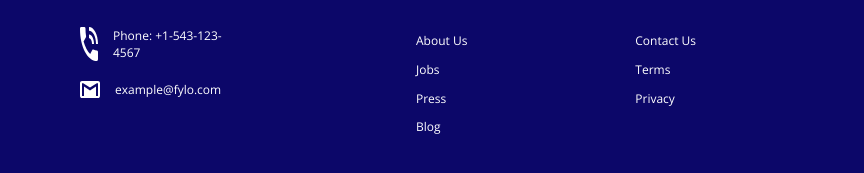
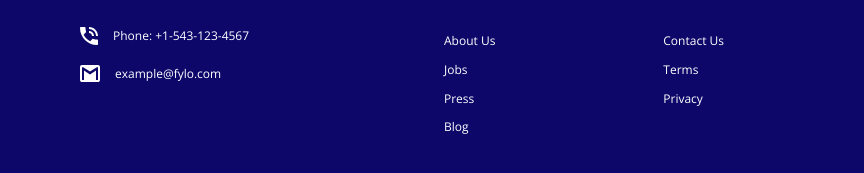
Before and after one commit to Luxuryli/fylo-landing-page, a plain HTML site: page index.html in a window 1280 px wide. Shown: the part 1761-1934 px from the top of the page, 0-864 px from the left. Drawn offline with nearby package versions, Linux system fonts and the light colour scheme.

Commit message:
Testing Media query screen size

```diff
--- a/main.css
+++ b/main.css
@@ -362,7 +362,7 @@ footer {
 .left-nav1 {
     display: flex;
     flex-direction: column;
-    width: 15%;
+    width: 20%;
 }
 
 .phone {
@@ -881,7 +881,7 @@ footer {
 }
 }
 
-@media screen and (max-width: 480px) {
+@media screen and (max-width: 750px) {
 body {
   background: white;
   width: 100%;
```
